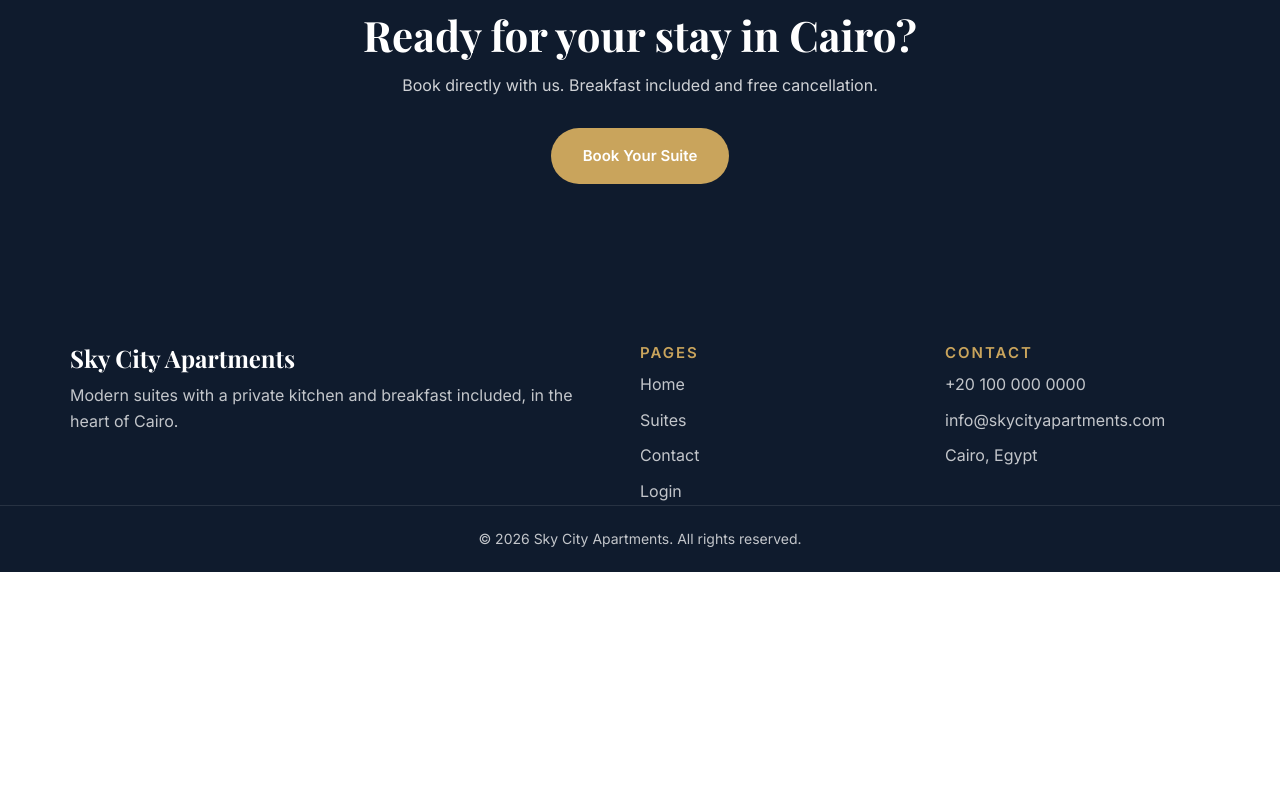
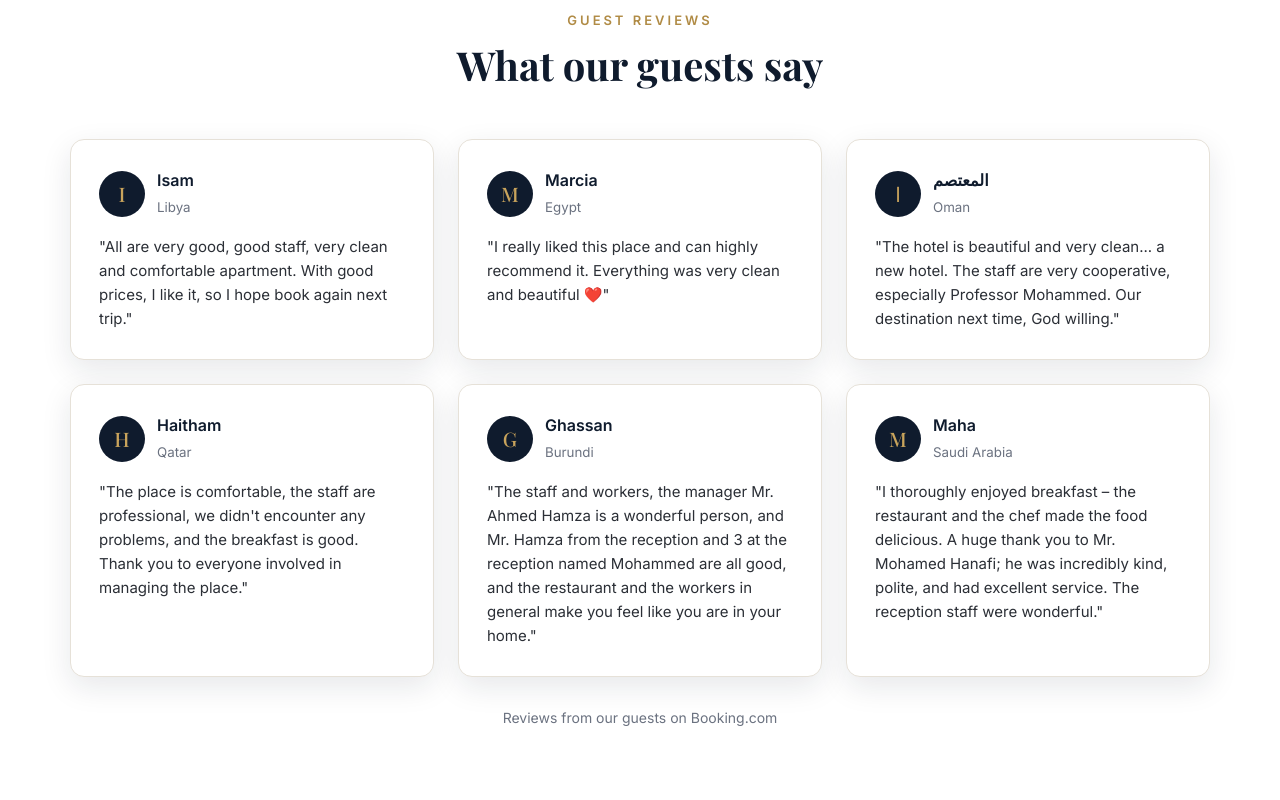
Before and after one commit to shehabramadan701-wq/sky-city-hotel, a React (Vite) app in the folder client/: page /#/ in a window 1280 px wide. Shown: the part 3960-4760 px from the top of the page. Before the commit the page ends 4532 px from the top, so only its background shows below. Built offline with nearby package versions, Linux system fonts and the light colour scheme.

Commit message:
Add guest reviews from Booking.com
Co-Authored-By: Claude Opus 5.5 <noreply@anthropic.com>
Claude-Session: https://claude.ai/code/session_01VtGFGGgPxN6KAfCe6FXq5w

```diff
--- a/client/src/pages/Home.css
+++ b/client/src/pages/Home.css
@@ -212,6 +212,62 @@
   font-size: 14px;
 }
 
+/* ===== آراء العملاء ===== */
+.reviews {
+  display: grid;
+  grid-template-columns: repeat(3, 1fr);
+  gap: 24px;
+}
+
+.review {
+  padding: 28px;
+  background: white;
+  border: 1px solid var(--border);
+  border-radius: var(--radius);
+  box-shadow: var(--shadow);
+}
+
+.review-head {
+  display: flex;
+  align-items: center;
+  gap: 12px;
+  margin-bottom: 16px;
+}
+
+.review-avatar {
+  width: 46px;
+  height: 46px;
+  border-radius: 50%;
+  background: var(--navy);
+  color: var(--gold);
+  font-family: var(--font-heading);
+  font-size: 20px;
+  display: flex;
+  align-items: center;
+  justify-content: center;
+}
+
+.review-head strong {
+  display: block;
+  color: var(--navy);
+}
+
+.review-head small {
+  color: var(--muted);
+}
+
+.review p {
+  color: var(--text);
+  font-size: 15px;
+}
+
+.reviews-source {
+  text-align: center;
+  color: var(--muted);
+  font-size: 14px;
+  margin-top: 30px;
+}
+
 /* ===== احجز ===== */
 .cta {
   padding: 90px 20px;
@@ -300,6 +356,10 @@
     grid-template-columns: repeat(2, 1fr);
   }
 
+  .reviews {
+    grid-template-columns: 1fr;
+  }
+
   .about-text h2,
   .rooftop h2,
   .cta h2 {
--- a/client/src/pages/Home.jsx
+++ b/client/src/pages/Home.jsx
@@ -26,6 +26,40 @@ const foodImages = [
   "images/hotel/food-3.webp",
   "images/hotel/food-4.webp",
   "images/hotel/food-5.webp",
+];
+
+// آراء العملاء (من بوكينج)
+const reviews = [
+  {
+    name: "Isam",
+    country: "Libya",
+    text: "All are very good, good staff, very clean and comfortable apartment. With good prices, I like it, so I hope book again next trip.",
+  },
+  {
+    name: "Marcia",
+    country: "Egypt",
+    text: "I really liked this place and can highly recommend it. Everything was very clean and beautiful ❤️",
+  },
+  {
+    name: "المعتصم",
+    country: "Oman",
+    text: "The hotel is beautiful and very clean... a new hotel. The staff are very cooperative, especially Professor Mohammed. Our destination next time, God willing.",
+  },
+  {
+    name: "Haitham",
+    country: "Qatar",
+    text: "The place is comfortable, the staff are professional, we didn't encounter any problems, and the breakfast is good. Thank you to everyone involved in managing the place.",
+  },
+  {
+    name: "Ghassan",
+    country: "Burundi",
+    text: "The staff and workers, the manager Mr. Ahmed Hamza is a wonderful person, and Mr. Hamza from the reception and 3 at the reception named Mohammed are all good, and the restaurant and the workers in general make you feel like you are in your home.",
+  },
+  {
+    name: "Maha",
+    country: "Saudi Arabia",
+    text: "I thoroughly enjoyed breakfast – the restaurant and the chef made the food delicious. A huge thank you to Mr. Mohamed Hanafi; he was incredibly kind, polite, and had excellent service. The reception staff were wonderful.",
+  },
 ];
 
 function Home() {
@@ -146,6 +180,33 @@ function Home() {
         </div>
       </section>
 
+      {/* ===== آراء العملاء ===== */}
+      <section className="section">
+        <div className="container">
+          <div className="section-title">
+            <span className="small-title">Guest reviews</span>
+            <h2>What our guests say</h2>
+          </div>
+
+          <div className="reviews">
+            {reviews.map((review) => (
+              <div className="review" key={review.name}>
+                <div className="review-head">
+                  <span className="review-avatar">{review.name[0]}</span>
+                  <div>
+                    <strong>{review.name}</strong>
+                    <small>{review.country}</small>
+                  </div>
+                </div>
+                <p>"{review.text}"</p>
+              </div>
+            ))}
+          </div>
+
+          <p className="reviews-source">Reviews from our guests on Booking.com</p>
+        </div>
+      </section>
+
       {/* ===== احجز ===== */}
       <section className="cta">
         <h2>Ready for your stay in Cairo?</h2>
```
